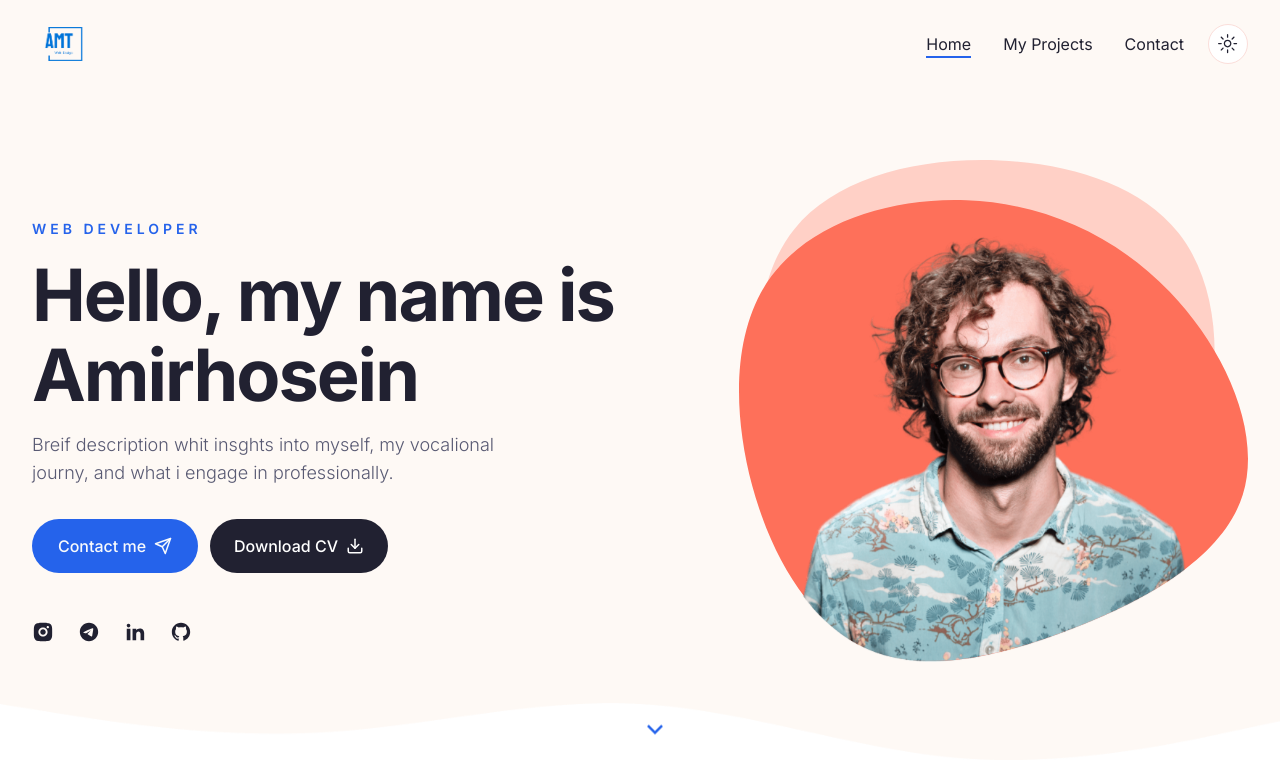
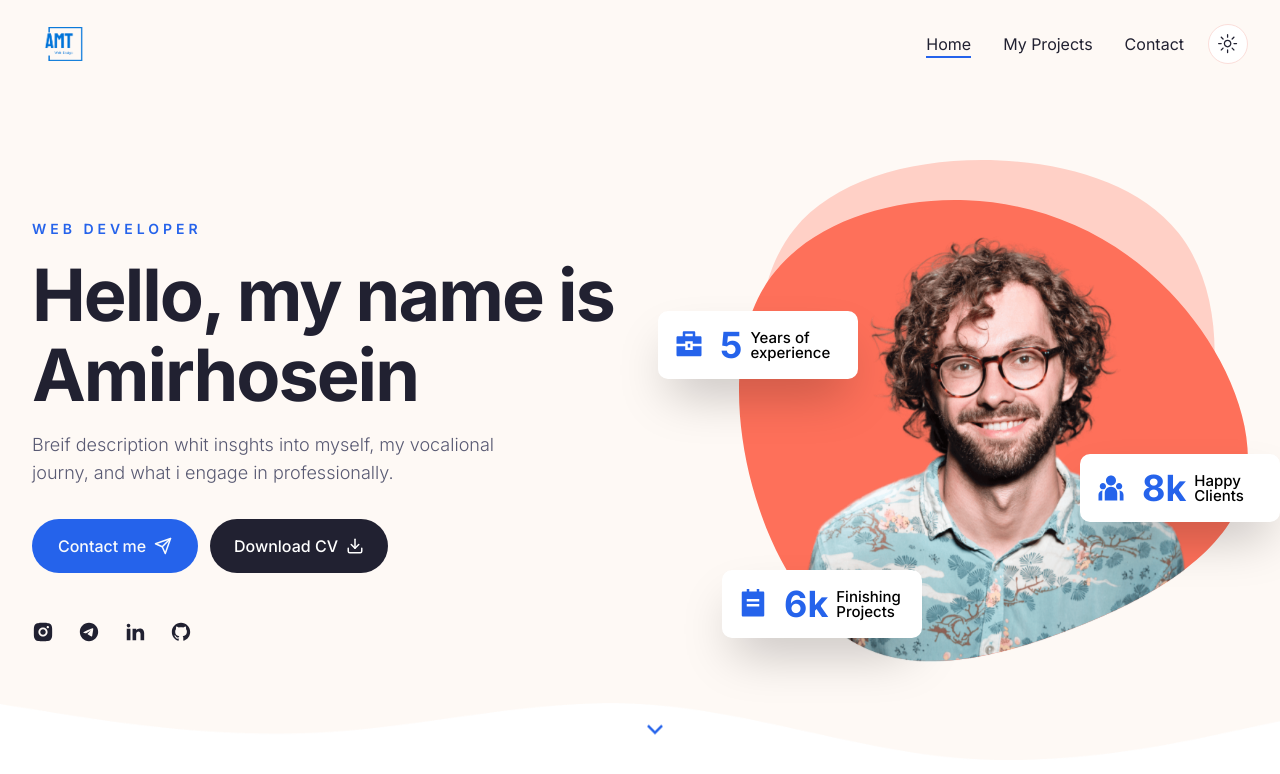
Before and after one commit to amirhoseinmt/nextjs-portfolio, a Next.js app: page / in a window 1280 px wide. Shown: the top 774 px of the page. Built offline with nearby package versions, Linux system fonts and the light colour scheme.

Commit message:
hero badges

```diff
--- a/app/globals.css
+++ b/app/globals.css
@@ -69,3 +69,7 @@
 .subtitle {
   @apply text-muted-foreground text-lg mb-8 font-light;
 }
+
+.badge {
+  @apply z-10 w-[200px] h-[68px] bg-white dark:backdrop-blur-[44px] shadow-2xl p-4 rounded-[10px] flex items-center gap-x-4;
+}
--- a/components/Badge.jsx
+++ b/components/Badge.jsx
@@ -1,9 +1,27 @@
-import React from 'react'
+"use client";
+import CountUp from "react-countup";
 
-const Badge = () => {
+const Badge = ({
+  containerStyles,
+  icon,
+  endCountNum,
+  EndCountText,
+  badgeText,
+}) => {
   return (
-    <div>Badge</div>
-  )
-}
+    <div className={`badge ${containerStyles}`}>
+      <div className="text-3xl text-primary">{icon}</div>
+      <div className="flex items-center gap-x-2">
+        <div className="text-4xl leading-none font-bold text-primary">
+          <CountUp end={endCountNum} delay={1} duration={3} />
+          {EndCountText}
+        </div>
+        <div className="max-w-[70px] leading-none text-[15px] font-medium text-black">
+          {badgeText}
+        </div>
+      </div>
+    </div>
+  );
+};
 
-export default Badge
+export default Badge;
--- a/components/Hero.jsx
+++ b/components/Hero.jsx
@@ -3,7 +3,7 @@
 import { Download, Send } from "lucide-react";
 
 import {
-  RiBriefcase4fill,
+  RiBriefcase4Fill,
   RiTeamFill,
   RiTodoFill,
   RiArrowDownSLine,
@@ -49,6 +49,29 @@
           </div>
           {/* image */}
           <div className="hidden xl:flex relative">
+            {/* badge 1 */}
+            <Badge
+              containerStyles="absolute top-[24%] -left-[5rem]"
+              icon={<RiBriefcase4Fill />}
+              endCountNum={5}
+              badgeText="Years of experience"
+            />
+            {/* badge 2 */}
+            <Badge
+              containerStyles="absolute top-[80%] -left-[1rem]"
+              icon={<RiTodoFill />}
+              endCountNum={6}
+              EndCountText='k'
+              badgeText="Finishing Projects"
+            />
+            {/* badge 3 */}
+            <Badge
+              containerStyles="absolute top-[55%] -right-8"
+              icon={<RiTeamFill />}
+              endCountNum={8}
+              EndCountText='k'
+              badgeText="Happy Clients"
+            />
             <div
               className="bg-hero_shape2_light dark:bg-hero_shape2_dark w-[500px] h-[500px]
              bg-no-repeat absolute -top-10 -right-2"
```
